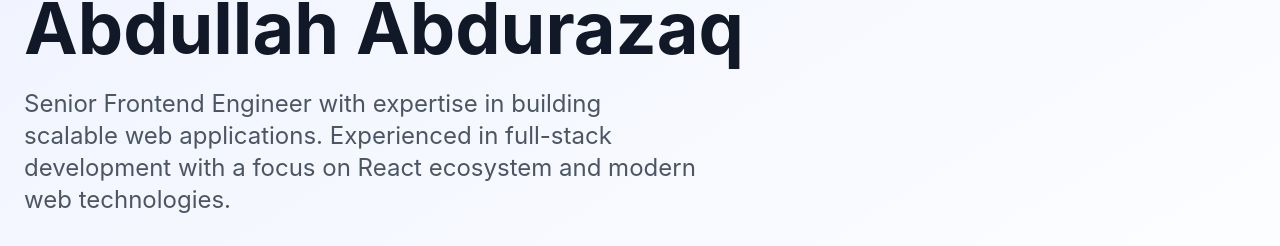
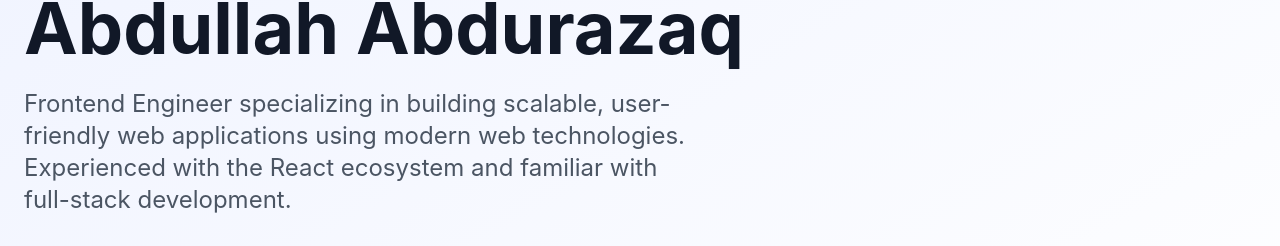
Before and after one commit to Ayyubiy90/my-portfolio, a React (Vite) app: page / in a window 1280 px wide. Shown: the part 296-542 px from the top of the page. Built offline with nearby package versions, Linux system fonts and the light colour scheme.

Commit message:
Added links

```diff
--- a/src/components/Hero.tsx
+++ b/src/components/Hero.tsx
@@ -27,6 +27,7 @@ const Hero = () => {
     <section
       id="home" // ID for the section
       className="min-h-screen pt-28 flex items-center justify-center relative overflow-hidden">
+
       {/* Background gradient */}
       <div className="absolute inset-0 bg-gradient-to-br from-indigo-50 to-white dark:from-gray-900 dark:to-gray-800" />
 
@@ -36,6 +37,7 @@ const Hero = () => {
         initial="hidden" // Initial state
         animate="visible" // Animate to visible state
         className="container mx-auto px-6 relative z-10">
+
         {/* Animated greeting header */}
         <motion.h2
           variants={itemVariants} // Applying item animation variants
@@ -54,9 +56,7 @@ const Hero = () => {
         <motion.p
           variants={itemVariants} // Applying item animation variants
           className="text-xl md:text-2xl text-gray-600 dark:text-gray-300 mb-8 max-w-2xl">
-          Senior Frontend Engineer with expertise in building scalable web
-          applications. Experienced in full-stack development with a focus on
-          React ecosystem and modern web technologies.
+          Frontend Engineer specializing in building scalable, user-friendly web applications using modern web technologies. Experienced with the React ecosystem and familiar with full-stack development.
         </motion.p>
 
         {/* Container for action buttons */}
@@ -83,9 +83,9 @@ const Hero = () => {
         <motion.div variants={itemVariants} className="flex space-x-6 mt-12">
           {/* Mapping through an array of social links and icons */}
           {[
-            { Icon: Github, href: "https://github.com", label: "GitHub" }, // Github link
-            { Icon: Linkedin, href: "https://linkedin.com", label: "LinkedIn" }, // LinkedIn link
-            { Icon: Mail, href: "mailto:contact@example.com", label: "Email" }, // Mail link with a valid email address
+            { Icon: Github, href: "https://github.com/Ayyubiy90", label: "GitHub" }, // Github link
+            { Icon: Linkedin, href: "https://www.linkedin.com/in/abdullah-a-2940b7260", label: "LinkedIn" }, // LinkedIn link
+            { Icon: Mail, href: "mailto:ayyubiy67@gmail.com", label: "Email" }, // Mail link with a valid email address
           ].map(({ Icon, href, label }) => (
             <motion.a
               key={href} // Unique key for each item
```
